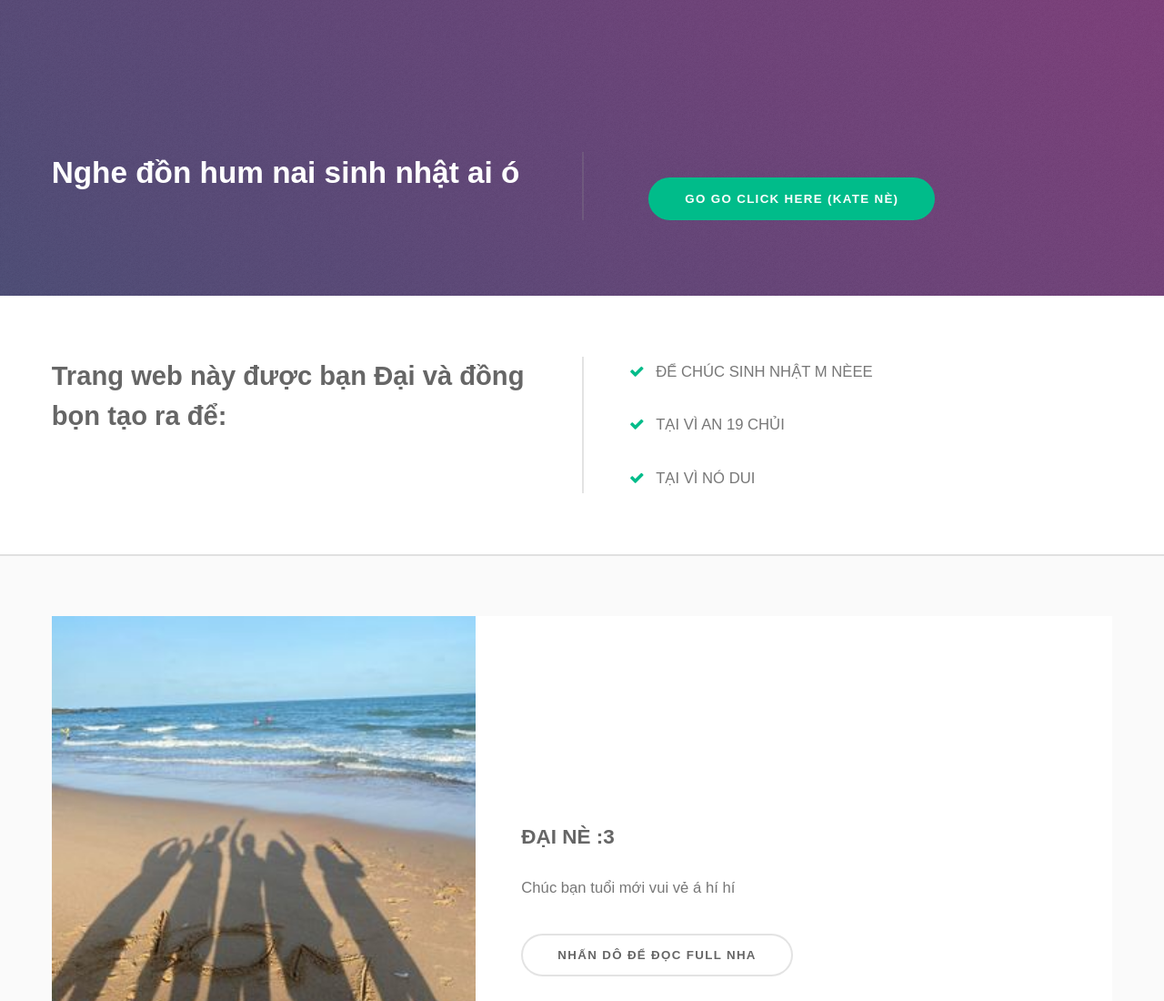
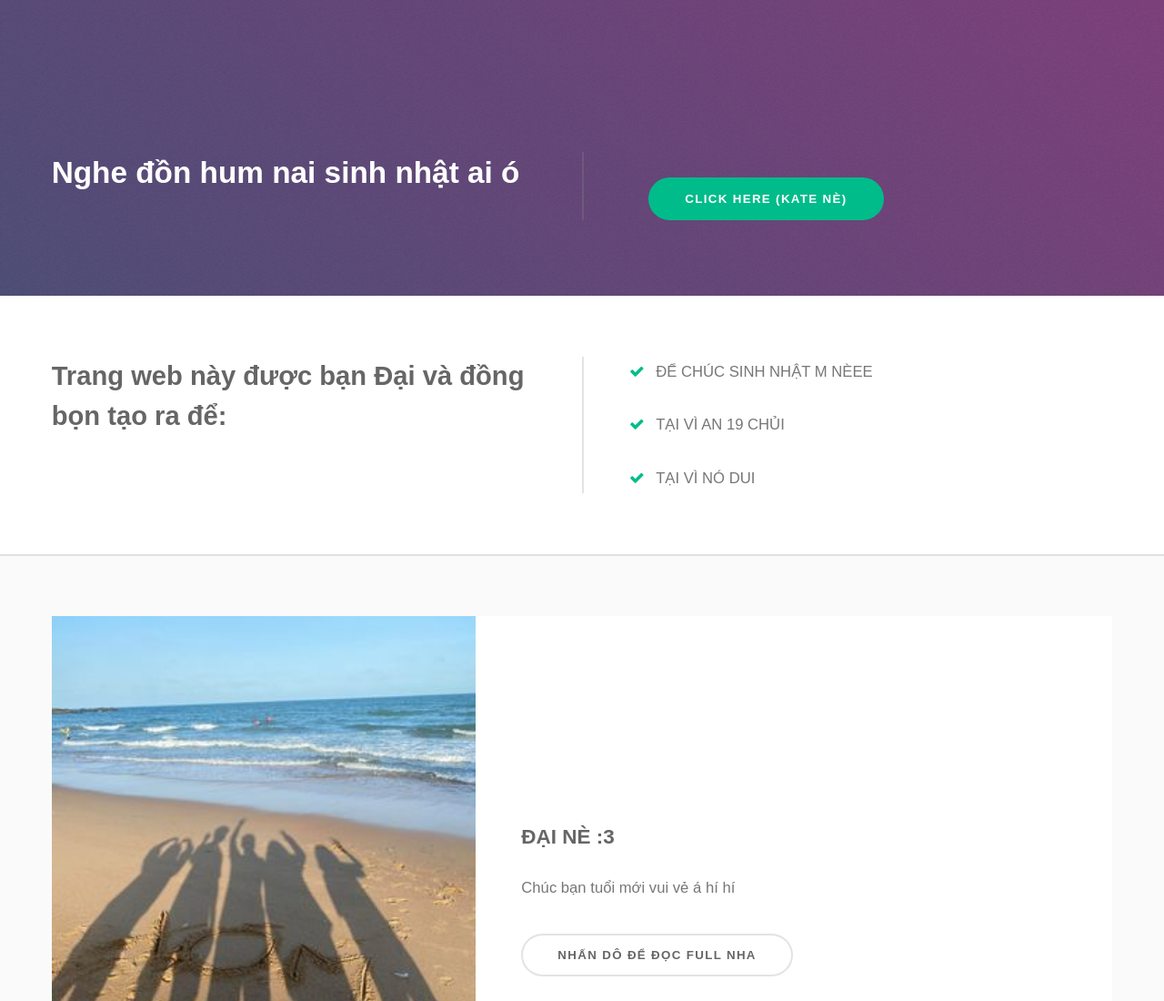
Before and after one commit to s3878023/AN-S-BIRTHDAY, a plain HTML site: page index.html in a window 1280 px wide. Shown: the top 1100 px of the page at 91% size. Drawn offline with Linux system fonts and the light colour scheme.

Commit message:
Update index.html

```diff
--- a/index.html
+++ b/index.html
@@ -25,7 +25,7 @@
 						<p></p>
 						<ul class="actions">
 							<li></li>
-							</S></S></S></S></S></S></S></S><a href="https://l.messenger.com/l.php?u=https%3A%2F%2Fyoutube.com%2Fshorts%2FbaFEWamvCmI%3Ffeature%3Dshare&h=AT2qNjLi7NBLYIncBDyu5E8K05A4t_bBAmzO30j6yDXkxOgQ_QSSWFMcIxFA-Gn4BRtldvNAKKE9FKICGN-X0R_fI75tBQIgOTF7jkJRhxjjUdWfA8JbFZtW0Fal3u2D6VkJTQ" class="button special">GO GO CLICK HERE (KATE NÈ)</a></li>
+							</S></S></S></S></S></S></S></S><a href="https://l.messenger.com/l.php?u=https%3A%2F%2Fyoutube.com%2Fshorts%2FbaFEWamvCmI%3Ffeature%3Dshare&h=AT2qNjLi7NBLYIncBDyu5E8K05A4t_bBAmzO30j6yDXkxOgQ_QSSWFMcIxFA-Gn4BRtldvNAKKE9FKICGN-X0R_fI75tBQIgOTF7jkJRhxjjUdWfA8JbFZtW0Fal3u2D6VkJTQ" class="button special">CLICK HERE (KATE NÈ)</a></li>
 						</ul>
 					</section>
 				</div>
```
